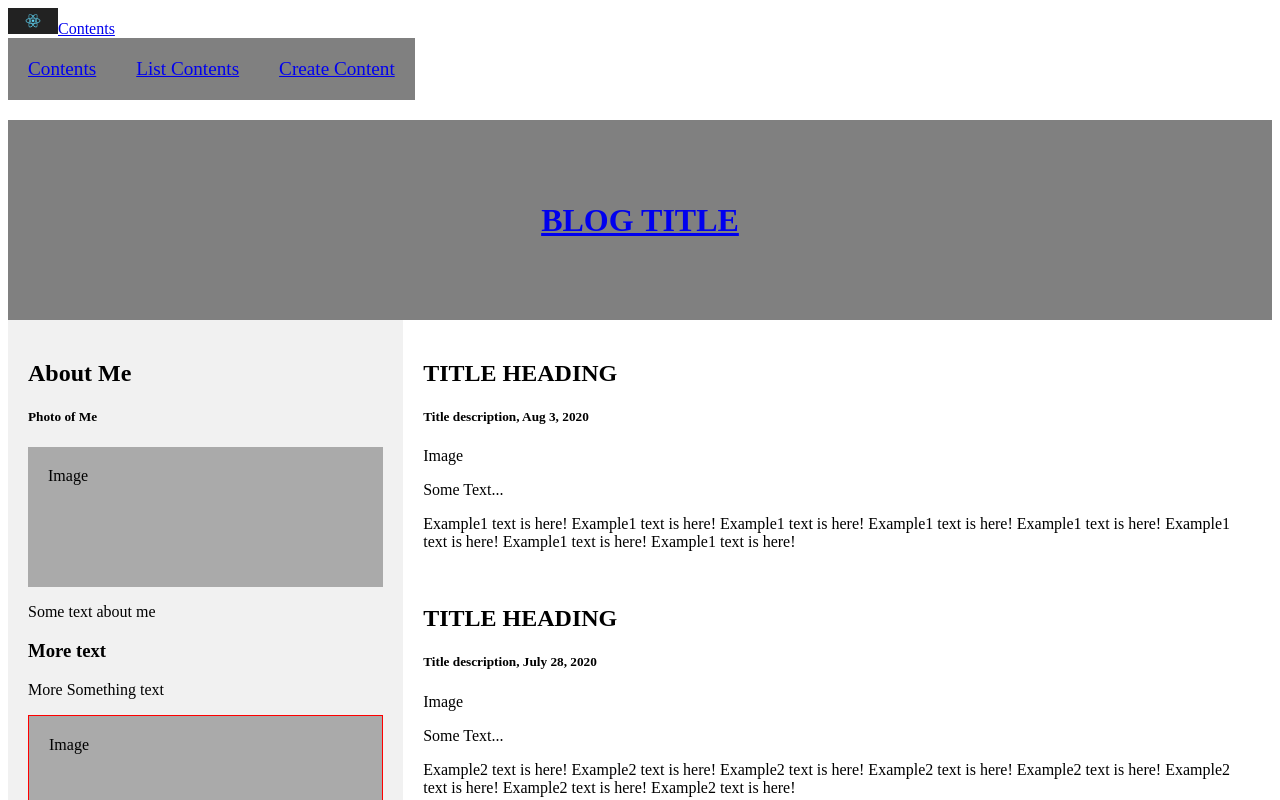
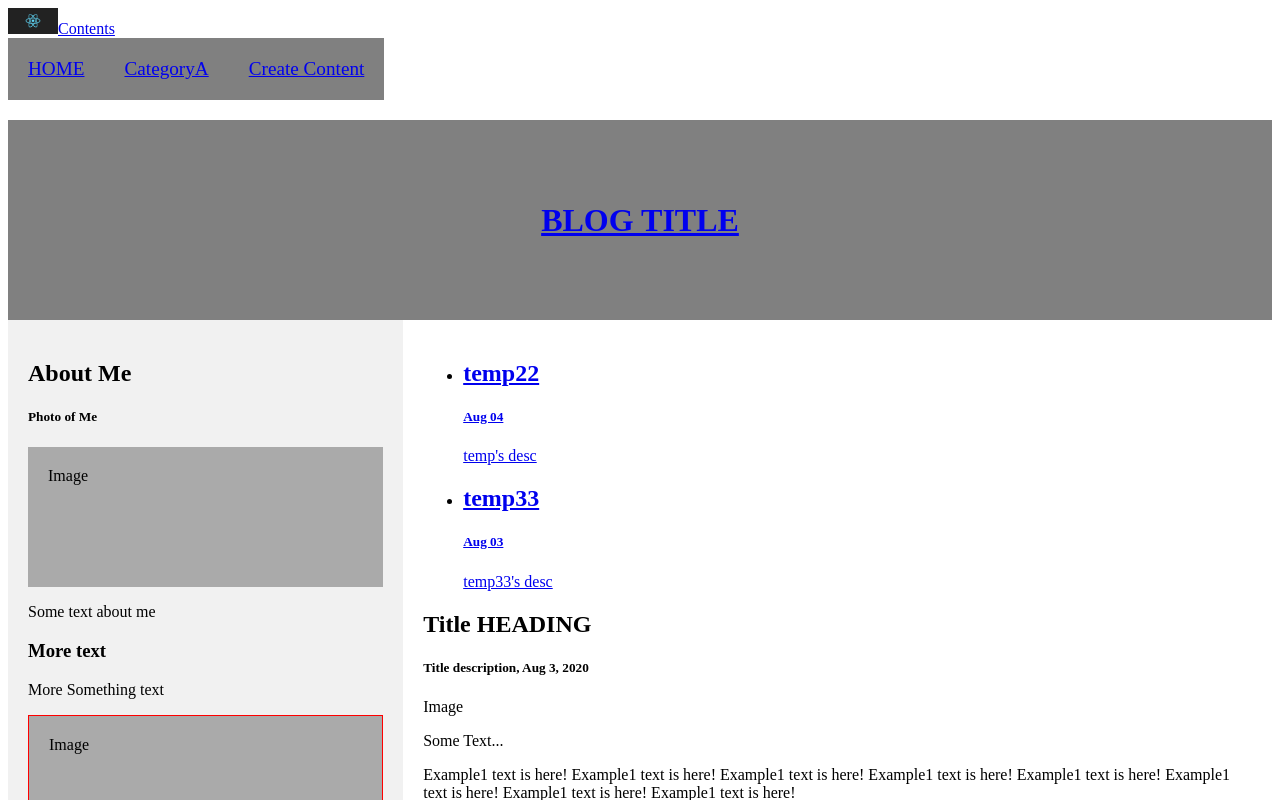
Before and after one commit to KwangJongJeon/blog-2020, a React (Create React App) app in the folder blog-2020/: page /#/content/create in a window 1280 px wide. Shown: the top 800 px of the page. Built offline with nearby package versions, Linux system fonts and the light colour scheme.

Commit message:
backup ContentInsert.js

```diff
--- a/blog-2020/src/Home.js
+++ b/blog-2020/src/Home.js
@@ -1,13 +1,13 @@
 import React, { Component } from 'react';
-import ReadContent from "./components/ReadContent";
 import Subject from "./components/Subject";
 // import SideBar from "./components/sidebar";
+import ReadContent from './components/ReadContent';
 import CRUDNavigator from "./components/CRUDNavigator";
 import BulletinBoard from "./components/BulletinBoard";
 import CreateContent from "./components/CreateContent";
 import UpdateContent from "./components/UpdateContent";
 import DeleteContent from "./components/DeleteContent";
-import { SideBar, MainPage, Footer } from "./components";
+import { SideBar, MainPage, Footer} from "./components";
 
 import "./home.css";
 
--- a/blog-2020/src/components/Links.jsx
+++ b/blog-2020/src/components/Links.jsx
@@ -32,12 +32,12 @@ class Links extends Component {
                     <List>
                         <Item>
                             <Link to="/" className="navbar-brand">
-                                Contents
+                                HOME
                             </Link>
                         </Item>
                         <Item>
                             <Link to = "/content/list" className="nav-link">
-                                List Contents
+                                CategoryA
                             </Link>
                         </Item>
                         <Item>
--- a/blog-2020/src/components/MainPage.jsx
+++ b/blog-2020/src/components/MainPage.jsx
@@ -1,10 +1,32 @@
 import React, { Component } from 'react';
+import ReadContent from './ReadContent2';
 
 class MainPage extends Component {
+    constructor(props) {
+        super(props);
+        this.state = {
+            content: [
+                {
+                    id: "1",
+                    title: "temp22",
+                    desc: "temp's desc",
+                    date: "Aug 04",
+                },
+                {
+                    id: "2",
+                    title: "temp33",
+                    desc: "temp33's desc",
+                    date: "Aug 03",
+                }
+
+            ]
+        }
+    }
     render() {
         return (
             <div className="mainPage">
-            <h2>TITLE HEADING</h2>
+            <ReadContent contents={this.state.content}/>
+            <h2>Title HEADING</h2>
             <h5>Title description, Aug 3, 2020</h5>
             <div className="mainImages">Image</div>
                 <p>Some Text...</p>
--- /dev/null
+++ b/blog-2020/src/components/ReadContent2.jsx
@@ -0,0 +1,36 @@
+import React from 'react';
+
+function getContent(contents) {
+    let lists = [];
+    for(let i = 0; i < contents.length; i++) {
+        lists.push(
+            <li key={contents[i].id} className = "mainContentList">
+                <a href = {"/content/" + contents.id}
+                    onClick = {
+                        function(e) {
+                            e.preventDefault();
+                        }
+                    }>
+                    <h2>{contents[i].title}</h2>
+                    <h5>{contents[i].date}</h5>
+                    <p>{contents[i].desc}</p>
+                </a>
+            </li>
+        )
+    }
+    console.log("contents ==> ", contents);
+    console.log("lists ==> ", lists)
+
+    return lists;
+}
+
+function ReadContent( {contents} ) {
+
+    return (
+        <ul className="mainContentContainer">
+            {getContent(contents)}
+        </ul>
+    )
+}
+
+export default ReadContent;
--- a/blog-2020/src/components/Subject.js
+++ b/blog-2020/src/components/Subject.js
@@ -2,7 +2,6 @@ import React from 'react';
 // import { reactImg, HTMLImg, nodeJSImg } from './images'
 
 function Subject({ onChangeMode }) {
-    console.log("props:", onChangeMode);
     return (
 
         <div className="header">
--- a/blog-2020/src/pages/ContentInsert.jsx
+++ b/blog-2020/src/pages/ContentInsert.jsx
@@ -10,16 +10,21 @@ const Title = styled.h1.attrs({
 const Wrapper = styled.div.attrs({
     className: 'form-group',
 })`
+    display: flex;
     margin: 0 30px;
 `
 
+
 const Label = styled.label`
+    display: inline;
     margin: 5px;
+
 `
 
 const InputText = styled.input.attrs({
     className: 'form-control',
 })`
+    display: block;
     margin: 5px;
 `
 
@@ -41,15 +46,15 @@ class ContentInsert extends Component {
         super(props)
 
         this.state = {
-            name: '',
+            title: '',
             rating: '',
-            time: '',
+            desc: '',
         }
     }
 
-    handleChangeInputName = async event => {
-        const name = event.target.value;
-        this.setState({ name });
+    handleChangeInputTitle = async event => {
+        const title = event.target.value;
+        this.setState({ title });
     }
 
     handleChangeInputRating = async event => {
@@ -60,41 +65,41 @@ class ContentInsert extends Component {
             this.setState({ rating })
     }
 
-    handleChangeInputTime = async event => {
-        const time = event.target.value;
-        this.setState({ time })
+    handleChangeInputdesc = async event => {
+        const desc = event.target.value;
+        this.setState({ desc })
     }
 
     handleIncludeContent = async () => {
-        const { name, rating, time } = this.state
-        const arrayTime = time.split('/');
-        const payload = { name, rating, time: arrayTime }
+        const { title, rating, desc } = this.state
+        const arrayDesc = desc.split('/');
+        const payload = { title, rating, desc: arrayDesc }
 
         await api.insertContent(payload).then(rest => {
             window.alert(`Content inserted successfully`)
             this.setState({
-                name: '',
+                title: '',
                 rating: '',
-                time: '',
+                desc: '',
             })
         })
     }
 
     render() {
-        const { name, rating, time } = this.state
+        const { title, rating, desc } = this.state
 
         return (
             <Wrapper>
-                <Title>Create Movie</Title>
+                <Title>Create Content</Title>
 
-                <Label>Name: </Label>
+                <Label>Title: </Label>
                 <InputText
                     type="text"
-                    value={name}
-                    onChange={this.handleChangeInputName}
+                    value={title}
+                    onChange={this.handleChangeInputTitle}
                 />
 
-                <Label>Rating: </Label>
+                <Label>Date: </Label>
                 <InputText
                     type="number"
                     step="0.1"
@@ -106,11 +111,11 @@ class ContentInsert extends Component {
                     onChange={this.handleChangeInputRating}
                 />
 
-                <Label>Time</Label>
+                <Label>Desc</Label>
                 <InputText
                     type="text"
-                    value={time}
-                    onChange={this.handleChangeInputTime}
+                    value={desc}
+                    onChange={this.handleChangeInputdesc}
                 />
 
                 <Button onClick={this.handleIncludeContent}>Add Content</Button>
```
